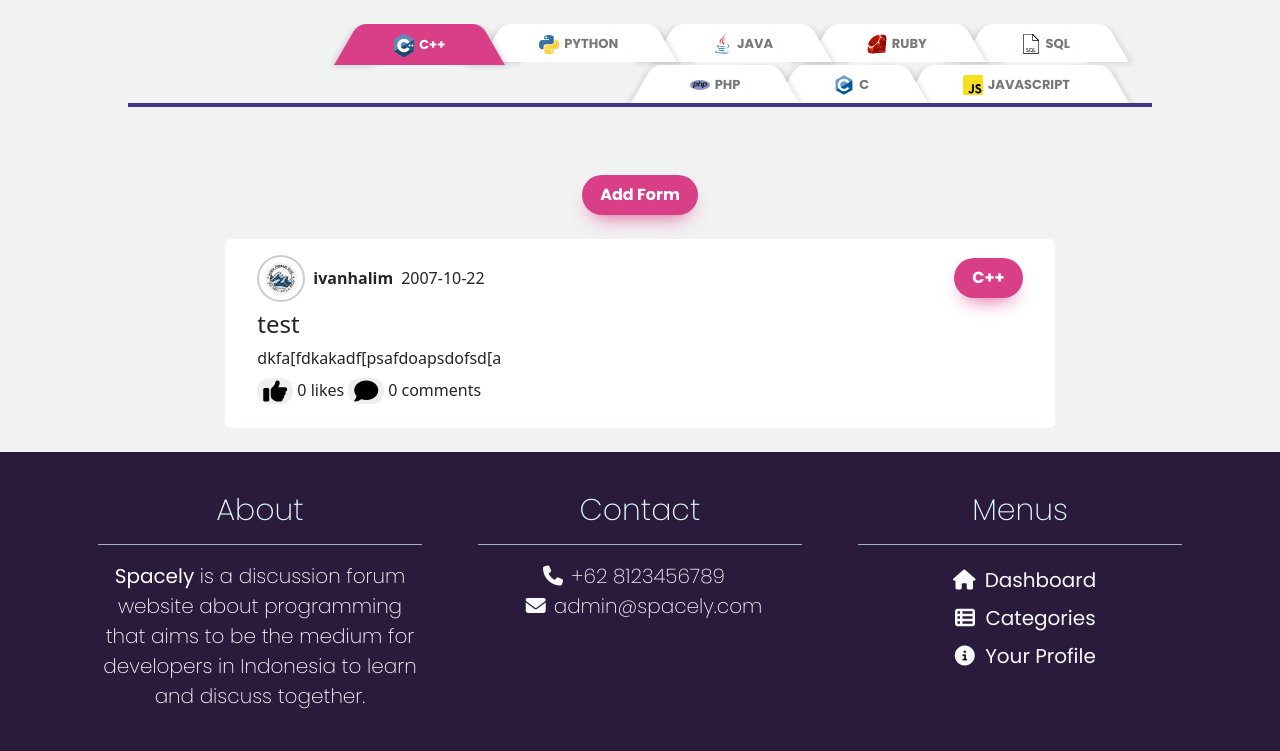
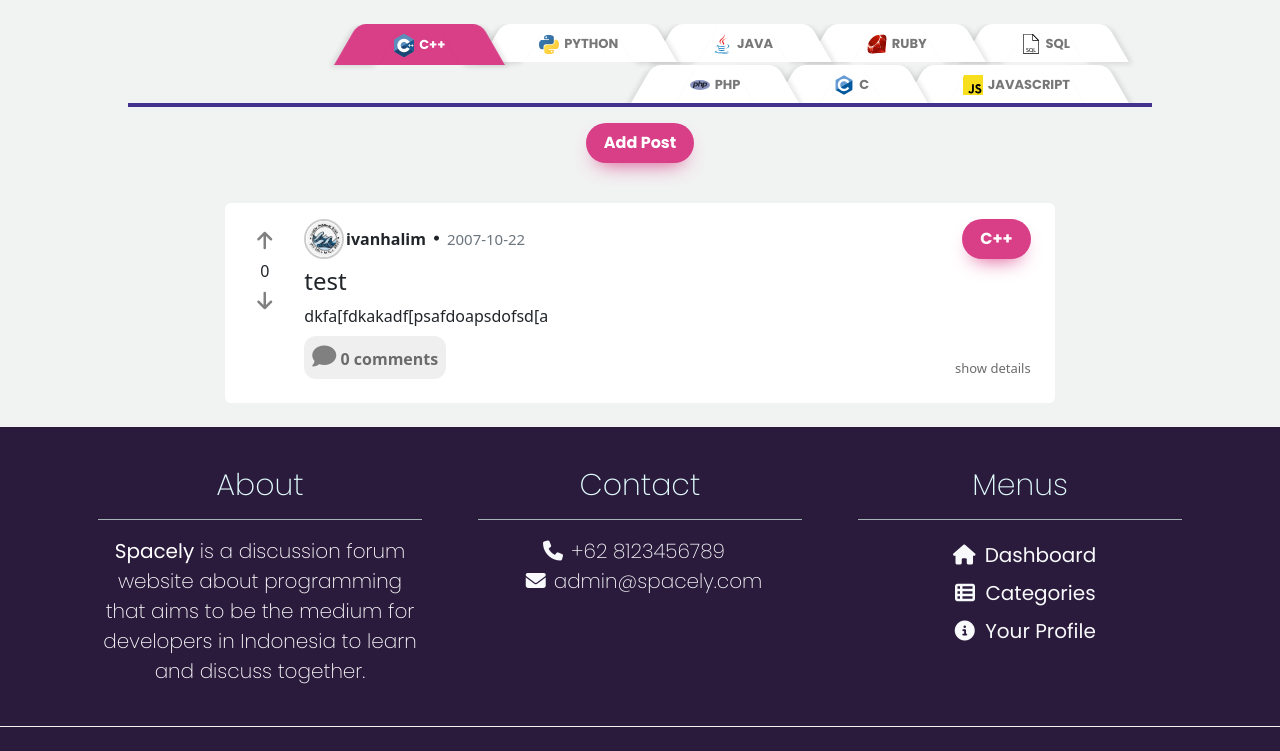
Before and after one commit to PixelTMT/UTS-Web-Programming, a PHP site: page /category.php in a window 1280 px wide. Shown: the part 73-824 px from the top of the page. After the commit the page ends 800 px from the top, so only its background shows below. Run offline with PHP 8.4, Linux system fonts and the light colour scheme; the visitor is signed in with stand-in values (Sample User, id 1); data comes from the database, SQL or seed files in the repository; some libraries are stand-ins or nearby versions; some web fonts are replaced.

Commit message:
fixed some interfaces

```diff
--- a/category.php
+++ b/category.php
@@ -101,7 +101,7 @@
 	<?php include_once './components/navbar.php' ?>
 
 	<article>
-		<div class='container tabbed round mt-4'>
+		<div class='container tabbed round mt-4 mb-3'>
 			<ul>
 				<li <?php CheckActive("sql");?> onclick="List('sql')"><img src="img/sql.svg"> SQL</li>
 				<li	<?php CheckActive("ruby");?> onclick="List('ruby')"><img src="img/ruby.svg"> Ruby</li>
@@ -114,38 +114,51 @@
 			</ul>
 		</div>
 		<div class="container temporary text-center d-flex align-items-center justify-content-center">
-			<a href="create_post_form.php"><button class="category-button" role="button">Add Form</button></a>
+			<a href="create_post_form.php"><button class="category-button mb-3" role="button">Add Post</button></a>
 		</div>
 
 		<?php while ($row = $hasil->fetch(PDO::FETCH_ASSOC)) { if($row['forum_id'] == $C_list_B[$current_active_list]){?>
 			<div class="container my-4 col-lg-8">
-				<div class="card-group vgr-cards">
-					<div class="card border-0">
-						<div class="card-body mx-3">
-							<div class="user-container d-flex align-items-center mb-2 text-nowrap">
-								<?php if ($_SESSION['id']) { ?>
-									<img src=<?= "user_img/" . $row['img'] ?> alt="user img" class="post-header rounded-circle">
+			<div class="card-group vgr-cards">
+				<div class="card border-0">
+					<div class="card-body me-2 d-flex flex-row">
+
+						<div class="px-2 align-middle text-center justify-content-center align-items-center">
+							<div class="d-flex flex-column me-3 mt-1">
+								<button class="border-0 bg-transparent p-2" id="upvoteBtn"><i class="fa-solid fa-arrow-up" id="upvoteIcon" style="font-size:1.25rem; color:grey"></i></button>
+								<span class="mx-1" id="vote-count"><?= $row['like_ammount']?></span>
+								<button class="border-0 bg-transparent p-2" id="downvoteBtn"><i class="fa-solid fa-arrow-down" id="downvoteIcon" style="font-size:1.25rem; color:grey"></i></button>
+							</div>
+						</div>
+
+						<div class="d-flex flex-column w-100">
+							<div class="user-container d-flex align-items-center mb-2 text-nowrap col-lg-12">
+								<?php if ($_SESSION['id']) {?>
+								<div style="width: 60px; height: 40px; overflow:hidden;">
+									<img src=<?= "user_img/" . $row['img']?> alt="user img" class="p-0 rounded-circle" style="width: 40px; height: 40px; object-fit:cover;">
+								</div>
 								<?php } ?>
-								<span class="post-username mx-2"><?= $row['username'] ?></span>
-								<span class="post-date"><?= $row['date_created'] ?></span>
-								<div class="w-100 d-flex justify-content-end">
-									<button class="category-button" role="button"><?= $row['category'] ?></button>
+								<span class="post-username me-1"><?= $row['username']?></span>
+								<i class="fa-solid fa-circle mx-1" style="font-size: 5px;"></i>
+								<span class="post-date ms-1 text-muted" style="font-size: 15px;"><?= $row['date_created']?></span>
+								<div class="w-100 d-flex flex-row justify-content-end">
+									<button class="category-button" role="button"><?= $row['category']?></button>
 								</div>
 							</div>
 							<div class="content-container d-flex flex-column">
-								<h4 class="card-title"><?= $row['title'] ?></h4>
-								<p class="card-text"><?= $row['body'] ?></p>
+								<h4 class="card-title"><?= $row['title']?></h4>
+								<p class="card-text card-body-content" style="max-height: 6rem; display: -webkit-box; -webkit-line-clamp: 4; -webkit-box-orient:vertical; overflow: hidden; text-overflow: ellipsis; white-space:wrap;"><?= $row['body']?></p>
 							</div>
 							<div class="feedback-container d-flex flex-row my-2">
-								<button><i class="fa-solid fa-thumbs-up"></i></button>
-								<span class="mx-1"><?= $row['like_ammount'] ?> likes</span>
-								<button><i class="fa-solid fa-comment"></i></button>
-								<span class="mx-1"><?= $row['comment_ammount'] ?> comments</span>
+								<button class="px-2 py-2" style="max-width: 10rem"><i class="fa-solid fa-comment" style="color: grey;"></i>
+								<span class="mx-auto my-auto" style="font-weight: bold; color: #6B6B6B"><?= $row['comment_ammount']?> comments</span></button>
+								<a onMouseOver="this.style.textDecoration='underline'" onMouseOut="this.style.textDecoration='none'" class="post-detail-link ms-auto align-self-end" style="text-decoration: none; color: #6B6B6B; font-size: 13px; " href="post_detail.php">show details</a>
 							</div>
 						</div>
 					</div>
 				</div>
 			</div>
+		</div>
 		<?php }} ?>
 	</article>
 
--- a/components/navbar.php
+++ b/components/navbar.php
@@ -3,7 +3,7 @@
         <a class="navbar-brand" href="dashboard.php">
             <img src="img/SPACELY.svg" width="45" height="45" alt="">
         </a>
-        <a href="create_post_form.php"><button class="border-0 ms-3 px-3 py-2" style="border-radius: 20px; font-size: 14px; background-color: #B92B27; color: #fff"><i class="fa-solid fa-pencil me-2" style="font-size: 13px;"></i>Add Post</button></a>
+        <a href="create_post_form.php"><button class="border-0 ms-3 px-3 py-2 nav-add-post" style="border-radius: 20px; font-size: 14px; background-color: #B92B27; color: #fff"><i class="fa-solid fa-pencil me-2" style="font-size: 13px;"></i>Add Post</button></a>
         <button class="navbar-toggler navbar-toggle" type="button" data-bs-toggle="collapse" data-bs-target="#nvbCollapse" aria-controls="nvbCollapse">
             <span class="navbar-toggler-icon"></span>
         </button>
--- a/css/dashboard.css
+++ b/css/dashboard.css
@@ -74,6 +74,7 @@
 }
 
 #typed {
+  font-family: "Noto Sans Mono";
   font-size: 4rem;
   color: #ffffff;
 }
--- a/edit_profile.php
+++ b/edit_profile.php
@@ -52,7 +52,9 @@
             <div class="container col-lg-3 card profile-container d-flex flex-column mt-4 mx-2 align-items-center justify-content-center" style="max-height: 25rem;">
                 <h4>Current Profile</h4>
                 <div class="profile-bio d-flex flex-column justify-content-center align-items-center ms-auto me-auto">
-                    <img src=<?= "user_img/" . $row["img"] ?> class="rounded-circle my-2" style="max-width: 10rem;">
+                    <div class="my-3" style="width: 150px; height: 150px; overflow:hidden;">
+                    <img src=<?= "user_img/" . $row["img"] ?> class="rounded-circle" style="width: 150px; height: 150px; object-fit: cover;">
+                    </div>
                     <h3><?= $row["username"] ?></h3>
                     <span class="my-1"><?= $row["email"] ?></span>
                 </div>
--- a/profile.php
+++ b/profile.php
@@ -47,7 +47,9 @@
 		<div class="container d-flex flex-row mb-4 justify-content-center">
 			<div class="container col-lg-3 card profile-container d-flex flex-row mt-4 mx-2" style="max-height: 25rem;">
 				<div class="profile-bio d-flex flex-column justify-content-center align-items-center ms-auto me-auto">
-					<img src=<?= "user_img/" . $row["img"] ?> class="rounded-circle my-2" style="max-width: 10rem;">
+					<div class="my-3" style="width: 150px; height: 150px; overflow: hidden;">
+					<img src=<?= "user_img/" . $row["img"] ?> class="rounded-circle" style="width: 150px; height: 150px; object-fit:cover;">
+					</div>
 					<h3><?= $row["username"] ?></h3>
 					<span class="my-1"><?= $row["email"] ?></span>
 					<a href="edit_profile.php"><button class="edit-profile btn btn-warning my-2 px-3" style="max-width: 10rem;">Edit Profile</button></a>
@@ -61,7 +63,7 @@
 					<?php if (!$result) {
 					?>
 						<div>
-							<h2> You haven't posted anything yet </h2>
+							<h2 class="text-center mb-3"> You haven't posted anything yet </h2>
 							<div class="container temporary text-center d-flex align-items-center justify-content-center">
 								<a href="create_post_form.php"><button class="category-button" role="button">Add Post</button></a>
 							</div>
```
Also changed, not shown: dashboard.php (+11 -6 lines), post_detail.php (added), user_img/00008.png (added), user_img/00010.jpg (added), 1 other file.
